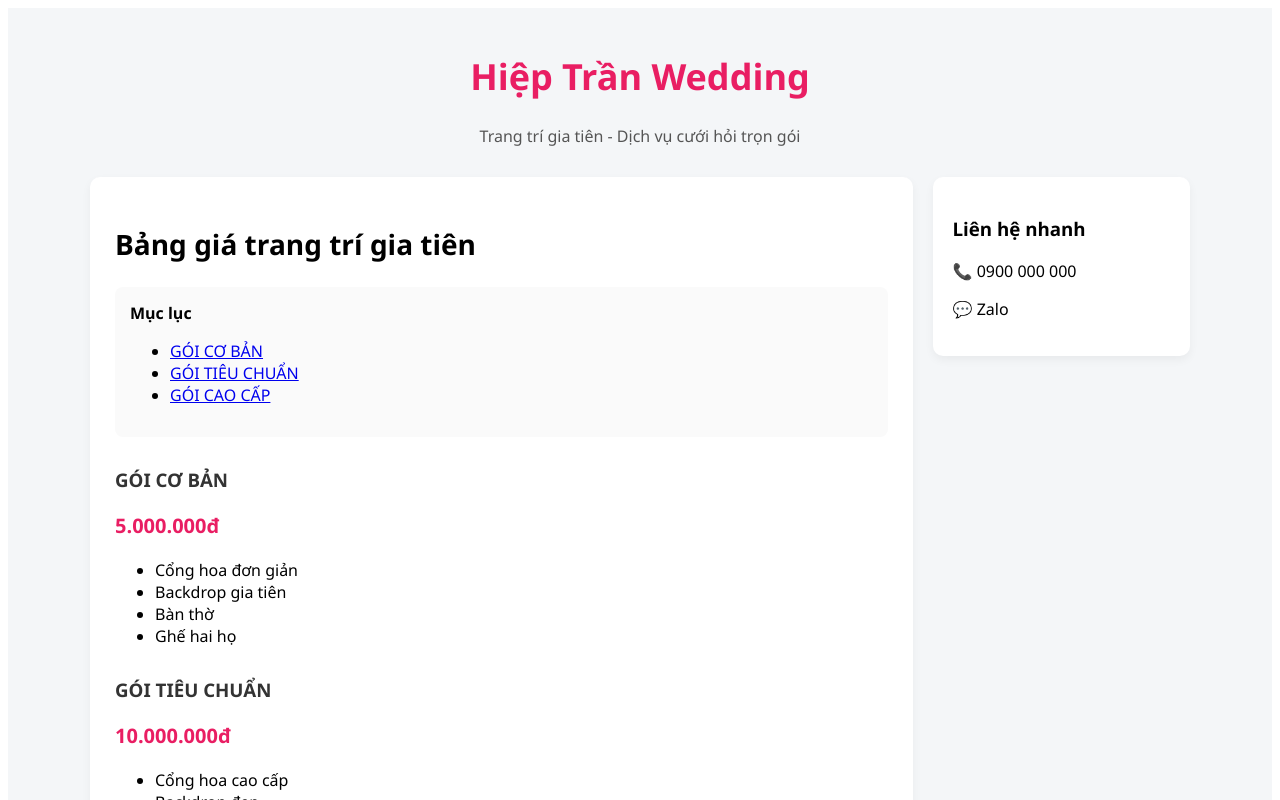
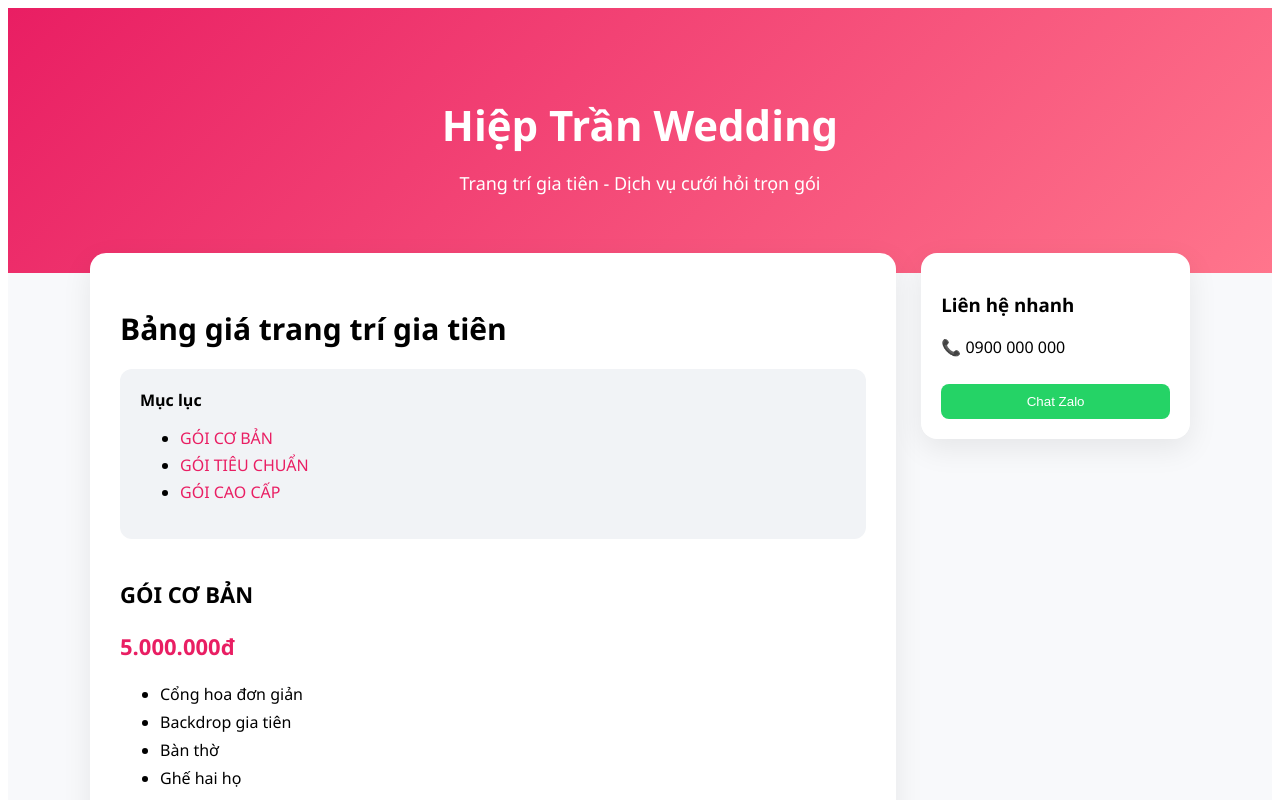
Before and after one commit to Lehoan1404/hieptran-wedding, a React (Vite) app: page / in a window 1280 px wide. Shown: the top 800 px of the page. Built offline with nearby package versions, Linux system fonts and the light colour scheme.

Commit message:
Update App.jsx

```diff
--- a/App.jsx
+++ b/App.jsx
@@ -23,69 +23,77 @@ const packages = [
 
 export default function HiepTranWedding() {
   return (
-    <div style={{ fontFamily: "Segoe UI, sans-serif", background: "#f4f6f8" }}>
-      <div style={{ maxWidth: 1100, margin: "auto", padding: 20 }}>
+    <div style={{ fontFamily: "'Segoe UI', sans-serif", background: "#f8f9fb" }}>
 
-        {/* Header */}
-        <div style={{ textAlign: "center", marginBottom: 30 }}>
-          <h1 style={{ fontSize: 36, color: "#e91e63" }}>Hiệp Trần Wedding</h1>
-          <p style={{ color: "#555" }}>Trang trí gia tiên - Dịch vụ cưới hỏi trọn gói</p>
+      {/* HERO */}
+      <div style={{ background: "linear-gradient(135deg,#e91e63,#ff758c)", color: "white", padding: "60px 20px", textAlign: "center" }}>
+        <h1 style={{ fontSize: 42, marginBottom: 10 }}>Hiệp Trần Wedding</h1>
+        <p style={{ fontSize: 18 }}>Trang trí gia tiên - Dịch vụ cưới hỏi trọn gói</p>
       </div>
 
-        {/* Layout */}
-        <div style={{ display: "flex", gap: 20 }}>
+      <div style={{ maxWidth: 1100, margin: "-40px auto 0", padding: 20 }}>
 
-          {/* Main */}
-          <div style={{ flex: 3, background: "#fff", padding: 25, borderRadius: 10, boxShadow: "0 4px 10px rgba(0,0,0,0.05)" }}>
+        <div style={{ display: "flex", gap: 25, alignItems: "flex-start" }}>
 
-            <h2 style={{ fontSize: 28 }}>Bảng giá trang trí gia tiên</h2>
+          {/* MAIN */}
+          <div style={{ flex: 3 }}>
+
+            <div style={{ background: "#fff", padding: 30, borderRadius: 16, boxShadow: "0 10px 30px rgba(0,0,0,0.08)" }}>
+              <h2 style={{ fontSize: 30, marginBottom: 10 }}>Bảng giá trang trí gia tiên</h2>
 
               {/* TOC */}
-            <div style={{ marginTop: 20, padding: 15, background: "#fafafa", borderRadius: 8 }}>
+              <div style={{ marginTop: 20, padding: 20, background: "#f1f3f6", borderRadius: 12 }}>
                 <b>Mục lục</b>
                 <ul>
                   {packages.map(p => (
-                  <li key={p.id}><a href={`#${p.id}`}>{p.title}</a></li>
+                    <li key={p.id} style={{ marginTop: 5 }}>
+                      <a href={`#${p.id}`} style={{ color: "#e91e63", textDecoration: "none" }}>{p.title}</a>
+                    </li>
                   ))}
                 </ul>
               </div>
 
-            {/* Packages */}
+              {/* PACKAGES */}
               {packages.map(p => (
-              <div key={p.id} id={p.id} style={{ marginTop: 30 }}>
-                <h3 style={{ color: "#333" }}>{p.title}</h3>
-                <p style={{ color: "#e91e63", fontSize: 20, fontWeight: "bold" }}>{p.price}</p>
-                <ul>
+                <div key={p.id} id={p.id} style={{ marginTop: 40, paddingBottom: 20, borderBottom: "1px solid #eee" }}>
+                  <h3 style={{ fontSize: 22 }}>{p.title}</h3>
+                  <p style={{ color: "#e91e63", fontSize: 22, fontWeight: "bold" }}>{p.price}</p>
+                  <ul style={{ marginTop: 10 }}>
                     {p.items.map((it, i) => (
-                    <li key={i}>{it}</li>
+                      <li key={i} style={{ marginBottom: 6 }}>{it}</li>
                     ))}
                   </ul>
                 </div>
               ))}
 
               {/* CTA */}
-            <div style={{ marginTop: 40, padding: 20, background: "#ffe4ec", textAlign: "center", borderRadius: 10 }}>
+              <div style={{ marginTop: 40, padding: 30, background: "linear-gradient(135deg,#ffe4ec,#fff)", textAlign: "center", borderRadius: 16 }}>
                 <h3>Liên hệ ngay để được tư vấn</h3>
                 <p>0900 000 000</p>
-              <button style={{ background: "#e91e63", color: "#fff", padding: "10px 20px", border: "none", borderRadius: 6 }}>
+                <button style={{ marginTop: 10, background: "#e91e63", color: "#fff", padding: "12px 25px", border: "none", borderRadius: 8, fontSize: 16 }}>
                   Nhắn Zalo
                 </button>
               </div>
 
             </div>
 
-          {/* Sidebar */}
+          </div>
+
+          {/* SIDEBAR */}
           <div style={{ flex: 1 }}>
-            <div style={{ background: "#fff", padding: 20, borderRadius: 10, boxShadow: "0 4px 10px rgba(0,0,0,0.05)" }}>
+            <div style={{ background: "#fff", padding: 20, borderRadius: 16, boxShadow: "0 10px 30px rgba(0,0,0,0.08)", position: "sticky", top: 20 }}>
               <h3>Liên hệ nhanh</h3>
-              <p>📞 0900 000 000</p>
-              <p>💬 Zalo</p>
+              <p style={{ marginTop: 10 }}>📞 0900 000 000</p>
+              <button style={{ marginTop: 10, width: "100%", background: "#25D366", color: "#fff", padding: 10, border: "none", borderRadius: 8 }}>
+                Chat Zalo
+              </button>
             </div>
           </div>
 
         </div>
 
       </div>
+
     </div>
   );
 }
```
Lines whose indentation alone changed are shown as unchanged.
